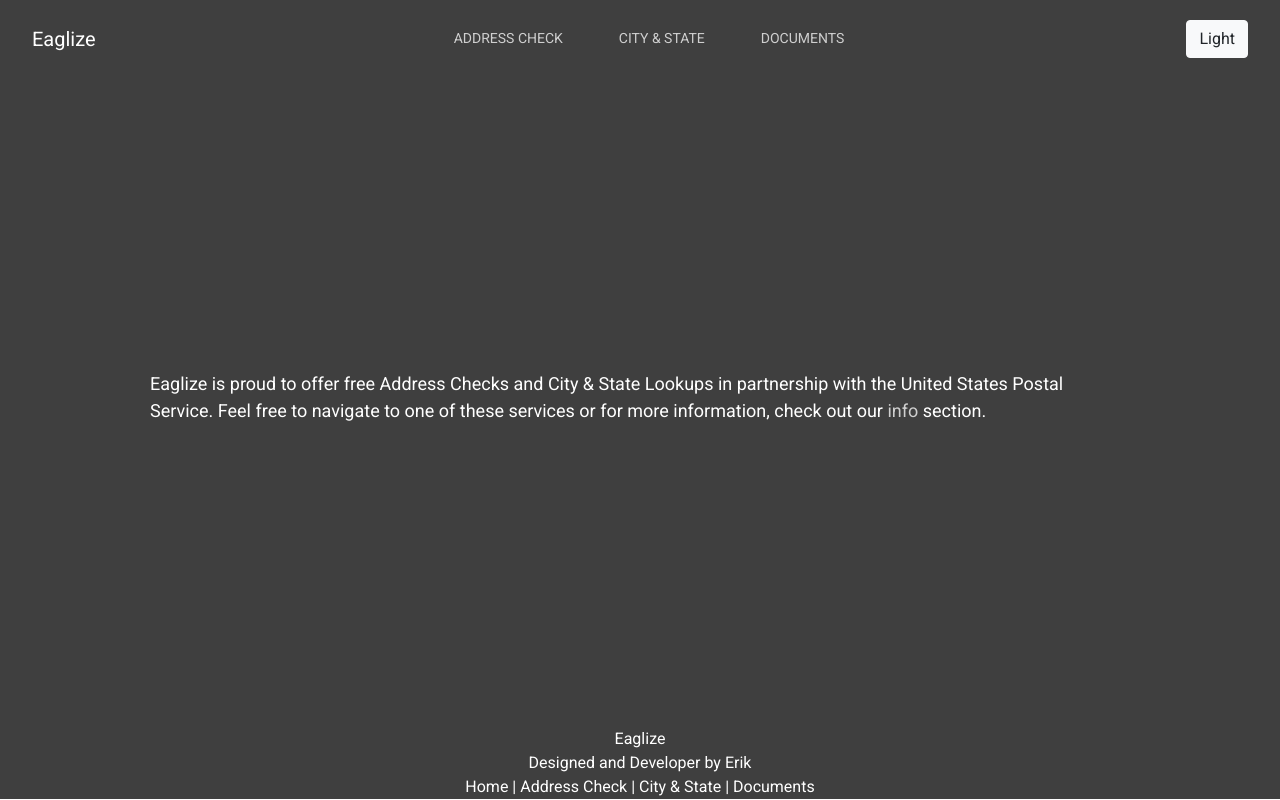
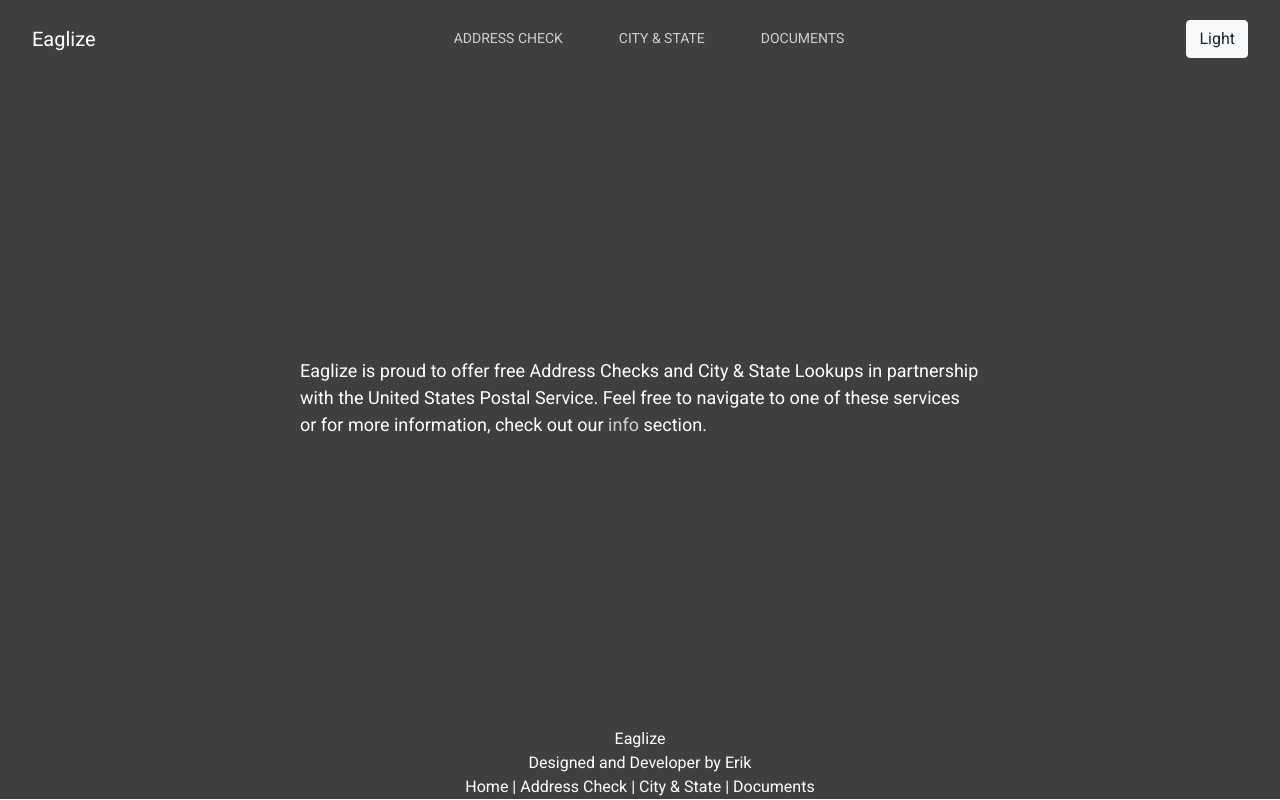
Before and after one commit to foshesco/address-validation, a React (Create React App) app: page / in a window 1280 px wide. Built offline with nearby package versions, Linux system fonts and the light colour scheme.

Commit message:
ui home width fix

```diff
--- a/src/ui/components/home/home-common.css
+++ b/src/ui/components/home/home-common.css
@@ -11,7 +11,7 @@
 @media (min-width: 800px) {
     .home-container {
         min-height: 550px;
-        margin: 50px 150px;
+        margin: 50px 300px;
         display: flex;
         justify-content: center;
         align-items: center;
```
